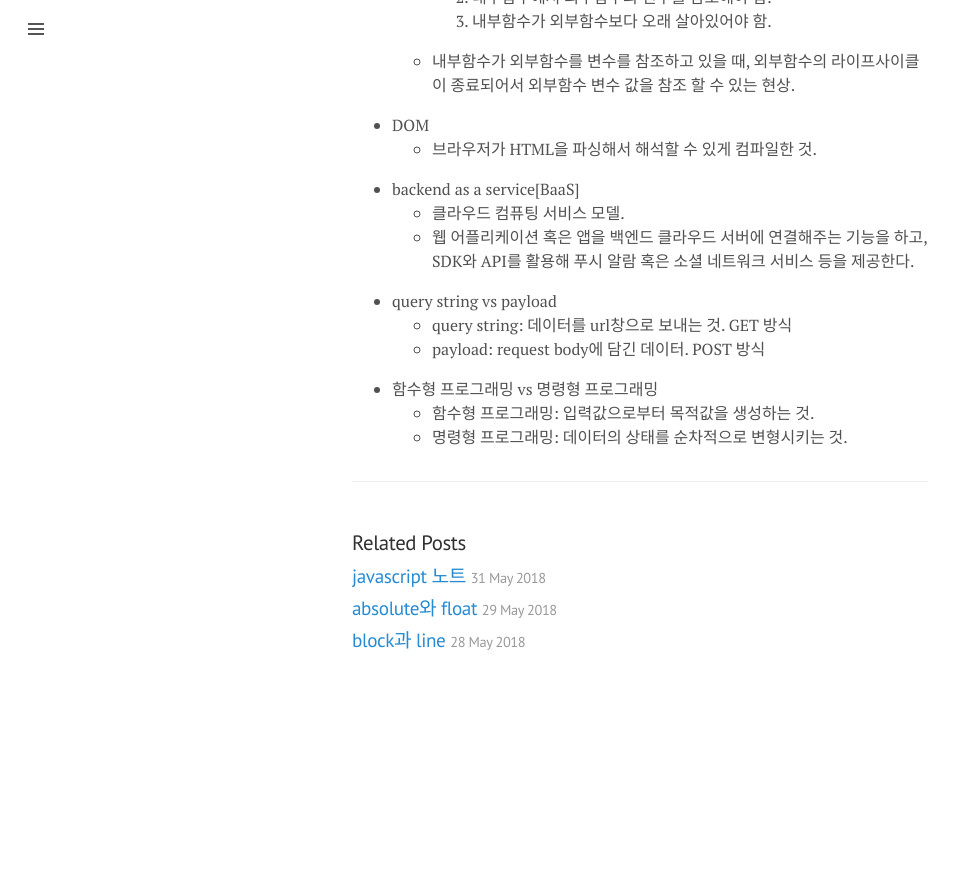
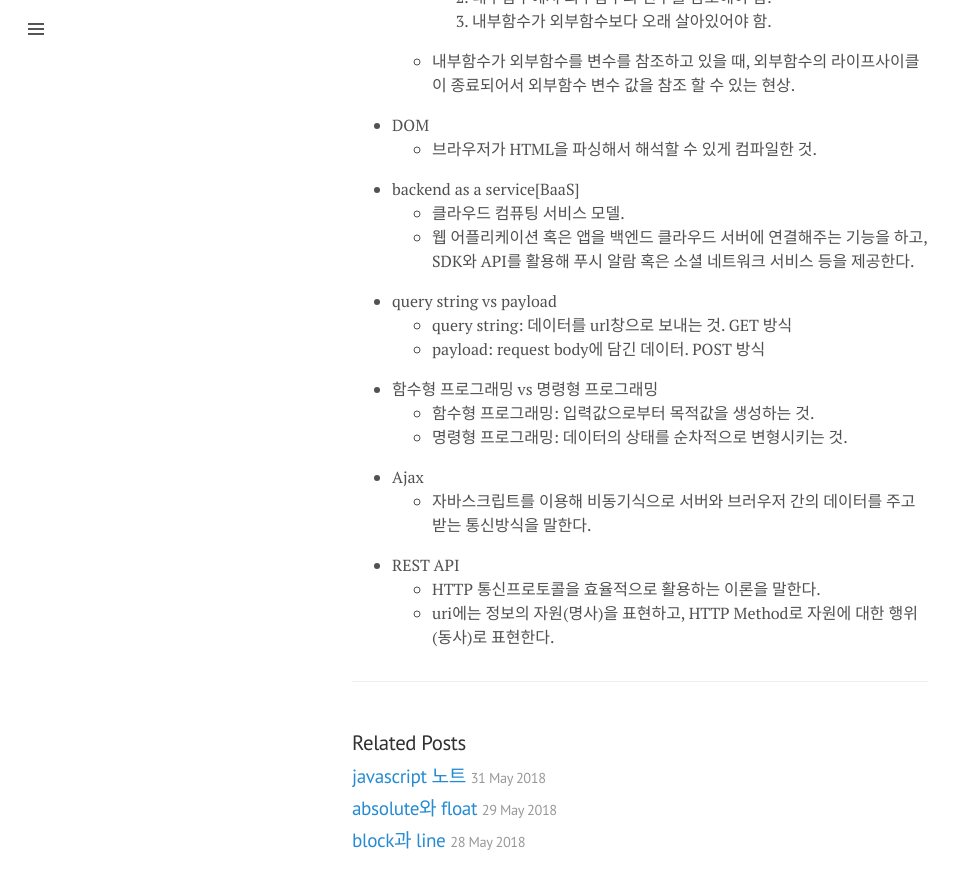
Before and after one commit to austinpark420/austinpark420.github.io, a Jekyll site: the page built from _posts/2018-05-31-fundamental_dev_conception.md, in a window 1280 px wide and 900 px high, scrolled down 2834 px. Shown: the top 889 px of the window, without its empty margins (0-963 px from the left). Built offline with Jekyll 4.4.1, drawn with Linux system fonts in a browser that asks for light colours; before the commit the page ends 3534 px from its top, so only the background shows below that.

Commit message:
edit fundamental_dev_conception.md

```diff
--- a/_posts/2018-05-31-fundamental_dev_conception.md
+++ b/_posts/2018-05-31-fundamental_dev_conception.md
@@ -117,3 +117,10 @@ tag: frontend dev javascript fundemental
 - 함수형 프로그래밍 vs 명령형 프로그래밍
   * 함수형 프로그래밍: 입력값으로부터 목적값을 생성하는 것.
   * 명령형 프로그래밍: 데이터의 상태를 순차적으로 변형시키는 것.
+
+- Ajax
+  * 자바스크립트를 이용해 비동기식으로 서버와 브러우저 간의 데이터를 주고 받는 통신방식을 말한다.
+
+- REST API
+  * HTTP 통신프로토콜을 효율적으로 활용하는 이론을 말한다.
+  * uri에는 정보의 자원(명사)을 표현하고, HTTP Method로 자원에 대한 행위(동사)로 표현한다.
```
